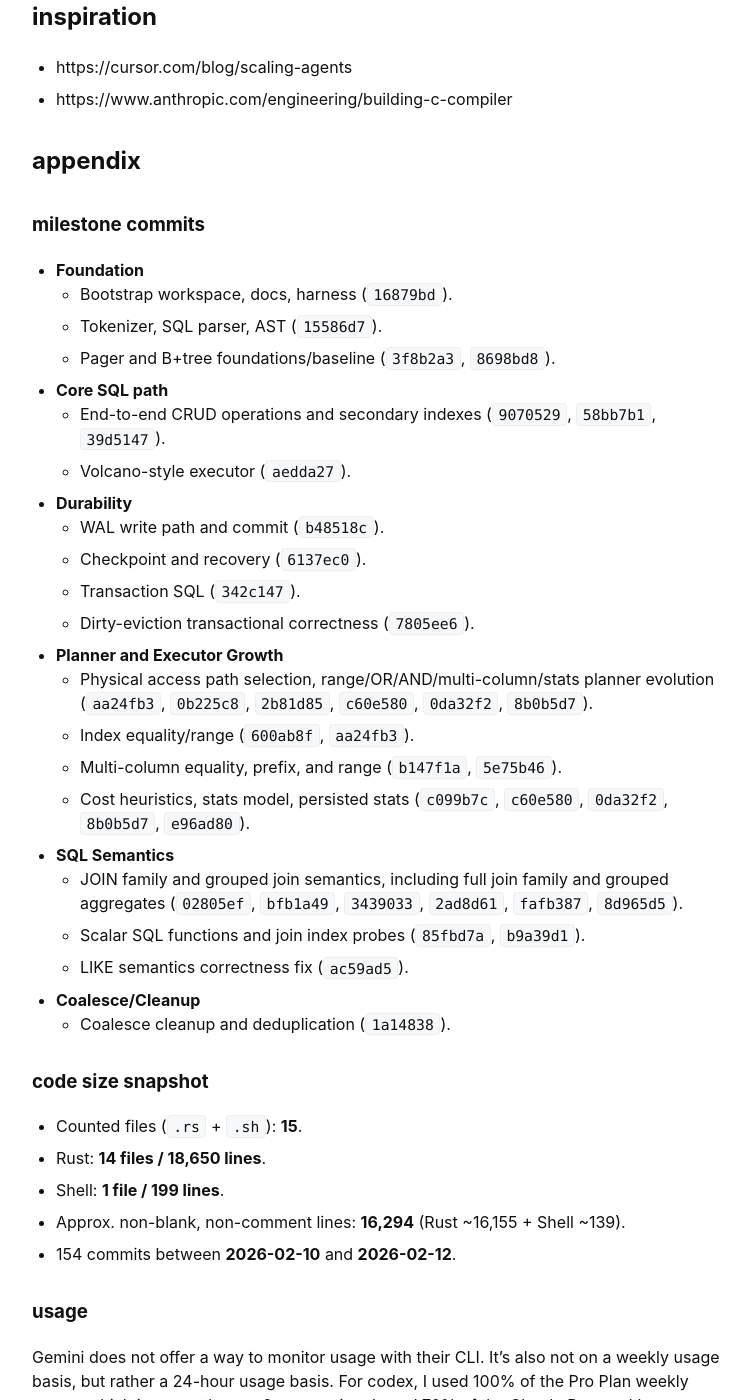
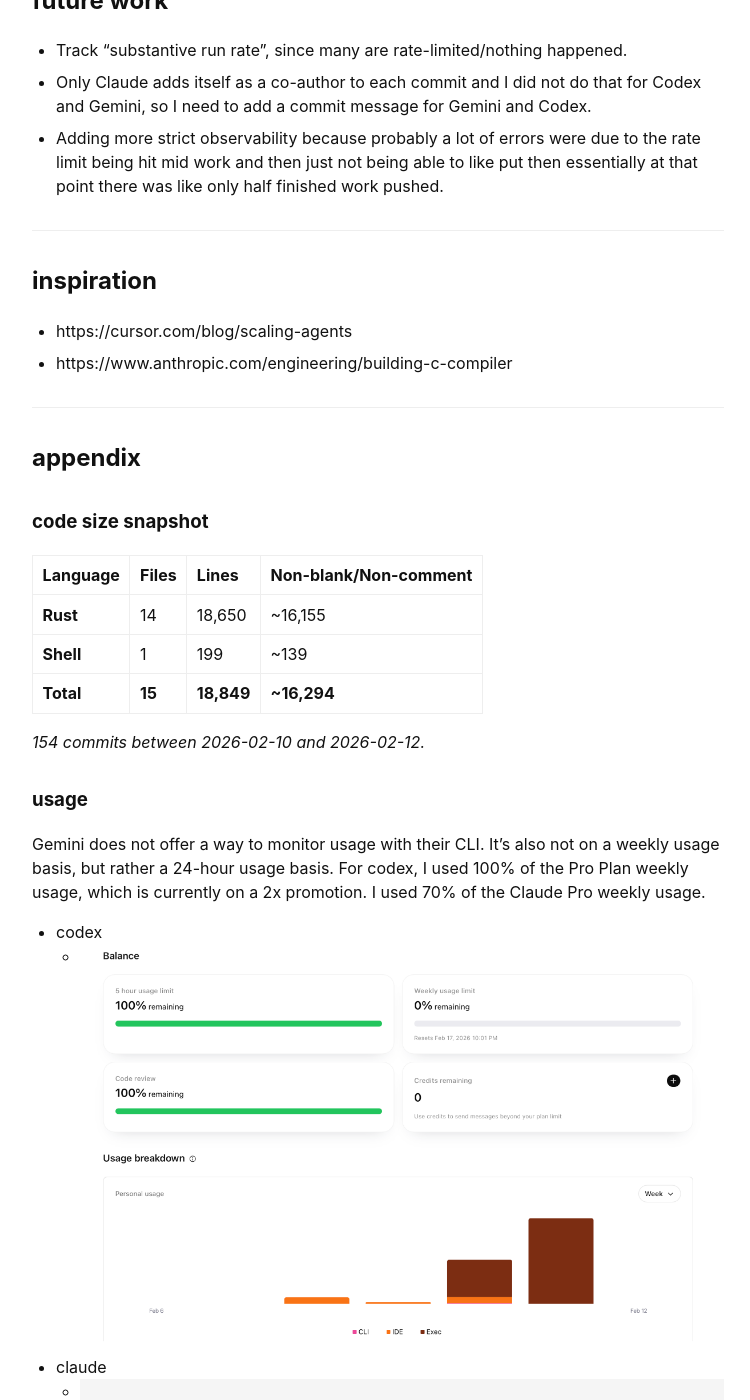
Before and after one commit to kiankyars/kiankyars.github.io, a Jekyll site: the page built from _posts/blog/2026-02-12-sqlite.md, in a window 1280 px wide and 1400 px high, scrolled down 3466 px. Shown: the whole window, without its empty margins (262-1012 px from the left). Built offline with Jekyll 4.4.1, drawn with Linux system fonts in a browser that asks for light colours.

Commit message:
remove milestone commits and add horizontal line breaks

````diff
--- a/_layouts/default.html
+++ b/_layouts/default.html
@@ -131,7 +131,6 @@
 
   <nav>
     <a href="/about/">About</a>
-    <a href="/awards/">Awards</a>
     <a href="/blog/">Blog</a>
     <a href="/build/">Build</a>
     <a href="/doomscrolling/">Doomscrolling</a>
--- a/_posts/blog/2026-02-12-sqlite.md
+++ b/_posts/blog/2026-02-12-sqlite.md
@@ -28,6 +32,8 @@ Treat software engineering like distributed systems, and force coordination with
 ├── restart_agents.sh     // restarts agents
 └── coalesce.sh           // invokes the coalescing script
 ```
+
+---
 
 ## workflow
 
@@ -54,6 +60,8 @@ The loop is simple:
 4. Updates shared progress/notes.
 5. Push.
 
+---
+
 ## analysis
 
 ### coordination tax
@@ -78,6 +86,8 @@ I implemented a coalescer with gemini to clean duplication/drift, since that is
 - Shared state docs (PROGRESS.md, design notes) are part of the runtime, not “documentation.”
 - Tests are the anti-entropy force.
 - Give agents a narrow interface, a common truth source, and fast feedback, and you get compounding throughput on real systems code.
+
+---
 
 ## replication
 
@@ -104,10 +114,14 @@ coalesce agent:
 
 Assumes you have the relevant CLIs installed (`claude`, `codex`, `gemini`), plus `screen`, `git`, Rust toolchain, and `sqlite3`.
 
+---
+
 ## limitations
 
 - The documentation in the repo became enormous, `PROGRESS.md` became 490 lines and look at the sheer amount of [notes](https://github.com/kiankyars/sqlite/tree/main/notes); all this to say that the coalesce agent must be run as often as the other agents.
 - There isn't a great way to record token usage since each platform uses a different format, so I don't have a grasp on which agent pulled the most weight.
+
+---
 
 ## future work
 
@@ -115,46 +129,26 @@ Assumes you have the relevant CLIs installed (`claude`, `codex`, `gemini`), plus
 - Only Claude adds itself as a co-author to each commit and I did not do that for Codex and Gemini, so I need to add a commit message for Gemini and Codex.
 - Adding more strict observability because probably a lot of errors were due to the rate limit being hit mid work and then just not being able to like put then essentially at that point there was like only half finished work pushed.
 
+---
+
 ## inspiration
 
 - https://cursor.com/blog/scaling-agents
 - https://www.anthropic.com/engineering/building-c-compiler
 
+---
+
 ## appendix
-
-### milestone commits
-
-- **Foundation**
-  - Bootstrap workspace, docs, harness (`16879bd`).
-  - Tokenizer, SQL parser, AST (`15586d7`).
-  - Pager and B+tree foundations/baseline (`3f8b2a3`, `8698bd8`).
-- **Core SQL path**
-  - End-to-end CRUD operations and secondary indexes (`9070529`, `58bb7b1`, `39d5147`).
-  - Volcano-style executor (`aedda27`).
-- **Durability**
-  - WAL write path and commit (`b48518c`).
-  - Checkpoint and recovery (`6137ec0`).
-  - Transaction SQL (`342c147`).
-  - Dirty-eviction transactional correctness (`7805ee6`).
-- **Planner and Executor Growth**
-  - Physical access path selection, range/OR/AND/multi-column/stats planner evolution (`aa24fb3`, `0b225c8`, `2b81d85`, `c60e580`, `0da32f2`, `8b0b5d7`).
-  - Index equality/range (`600ab8f`, `aa24fb3`).
-  - Multi-column equality, prefix, and range (`b147f1a`, `5e75b46`).
-  - Cost heuristics, stats model, persisted stats (`c099b7c`, `c60e580`, `0da32f2`, `8b0b5d7`, `e96ad80`).
-- **SQL Semantics**
-  - JOIN family and grouped join semantics, including full join family and grouped aggregates (`02805ef`, `bfb1a49`, `3439033`, `2ad8d61`, `fafb387`, `8d965d5`).
-  - Scalar SQL functions and join index probes (`85fbd7a`, `b9a39d1`).
-  - LIKE semantics correctness fix (`ac59ad5`).
-- **Coalesce/Cleanup**
-  - Coalesce cleanup and deduplication (`1a14838`).
 
 ### code size snapshot
 
-- Counted files (`.rs` + `.sh`): **15**.
-- Rust: **14 files / 18,650 lines**.
-- Shell: **1 file / 199 lines**.
-- Approx. non-blank, non-comment lines: **16,294** (Rust ~16,155 + Shell ~139).
-- 154 commits between **2026-02-10** and **2026-02-12**.
+| Language | Files | Lines | Non-blank/Non-comment |
+| :--- | :--- | :--- | :--- |
+| **Rust** | 14 | 18,650 | ~16,155 |
+| **Shell** | 1 | 199 | ~139 |
+| **Total** | **15** | **18,849** | **~16,294** |
+
+*154 commits between 2026-02-10 and 2026-02-12.*
 
 ### usage
 
@@ -171,6 +165,8 @@ Gemini does not offer a way to monitor usage with their CLI. It's also not on a
 
 - codex wrote the first draft for this post.
 
+---
+
 ## citation
 
 ```bibtex
````
Also changed, not shown: other parts of _posts/blog/2026-02-12-sqlite.md (+5 -1 lines), build.md (+3 -3 lines).
